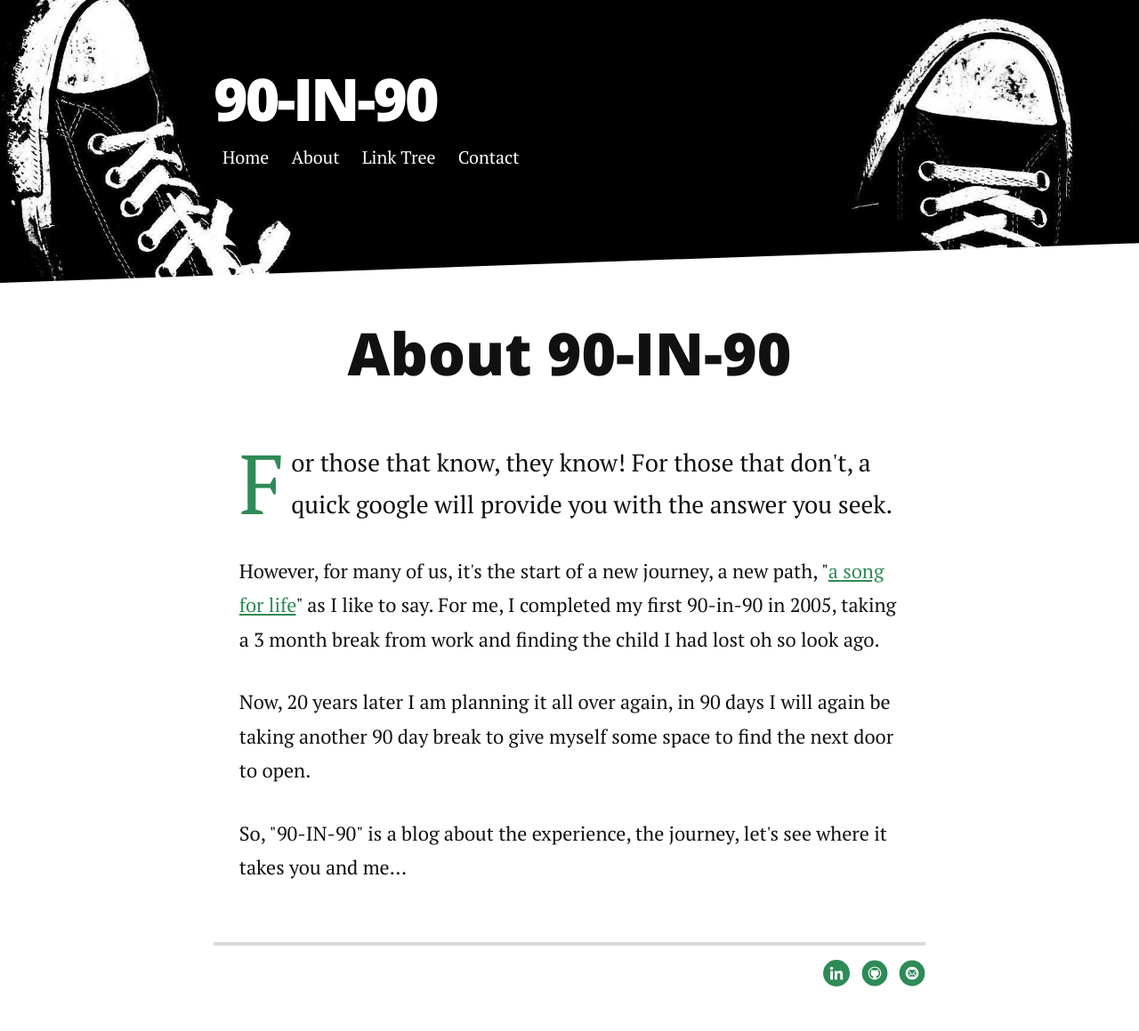
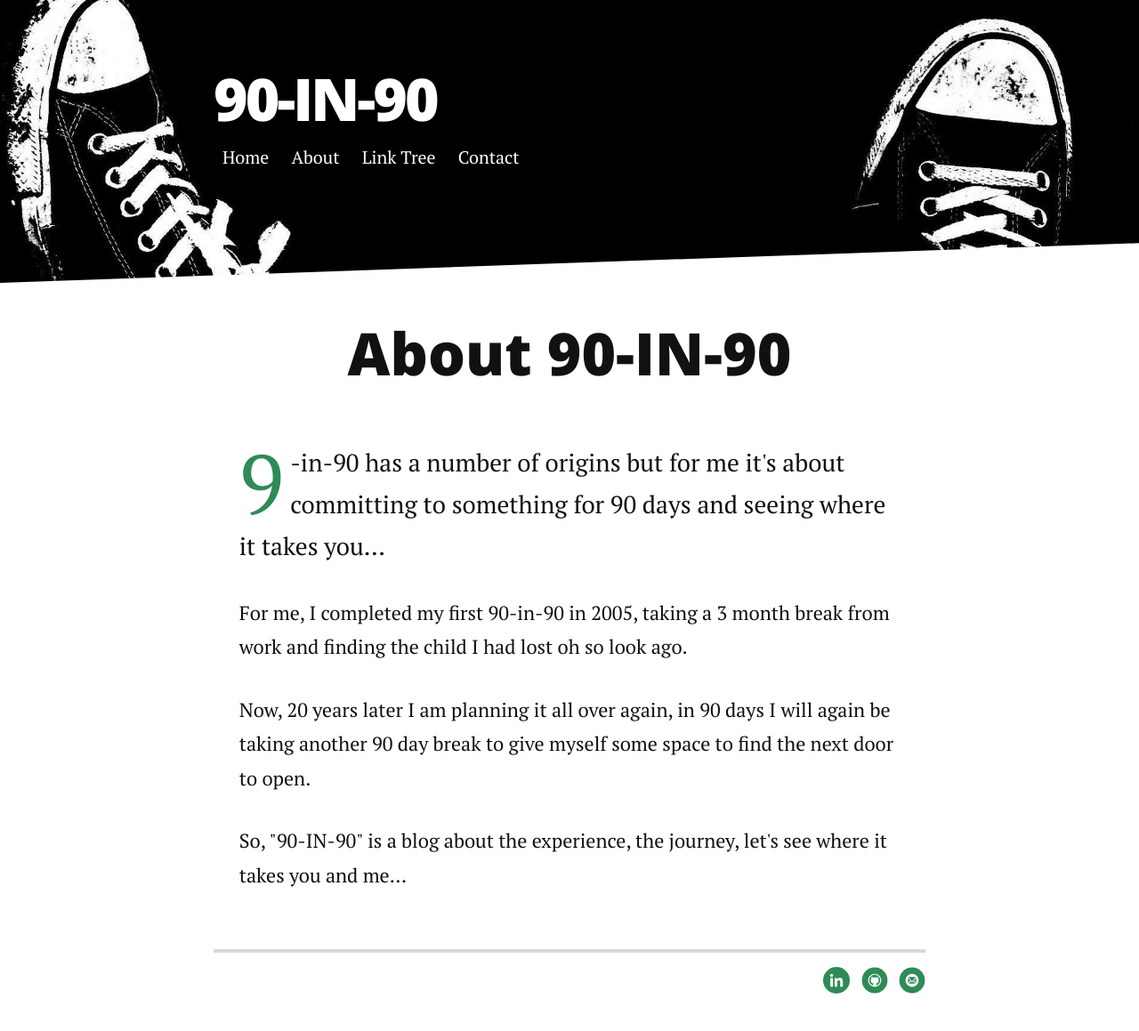
Before and after one commit to weebaruto/weeblog, a Jekyll site: the page built from about.md, in a window 1280 px wide. Shown: the whole page at 89% size. Built offline with Jekyll 4.4.1, drawn with Linux system fonts in a browser that asks for light colours; nearby versions of some CDN libraries.

Commit message:
Update about.md

```diff
--- a/about.md
+++ b/about.md
@@ -5,8 +5,8 @@ title: About 90-IN-90
 
 <div class="post">
 <h1 class="pageTitle">About 90-IN-90</h1>
-<p class="intro"><span class="dropcap">F</span>or those that know, they know! For those that don't, a quick google will provide you with the answer you seek.</p>
-<p>However, for many of us, it's the start of a new journey, a new path, "<a href="https://www.azlyrics.com/lyrics/rodneycrowell/songforthelife.html" target="_blank">a song for life</a>" as I like to say. For me, I completed my first 90-in-90 in 2005, taking a 3 month break from work and finding the child I had lost oh so look ago.</p>
+<p class="intro"><span class="dropcap">9</span>-in-90 has a number of origins but for me it's about committing to something for 90 days and seeing where it takes you...</p>
+<p>For me, I completed my first 90-in-90 in 2005, taking a 3 month break from work and finding the child I had lost oh so look ago.</p>
 <p>Now, 20 years later I am planning it all over again, in 90 days I will again be taking another 90 day break to give myself some space to find the next door to open.</p>
 <p>So, "90-IN-90" is a blog about the experience, the journey, let's see where it takes you and me...</p>
 </div>
```
